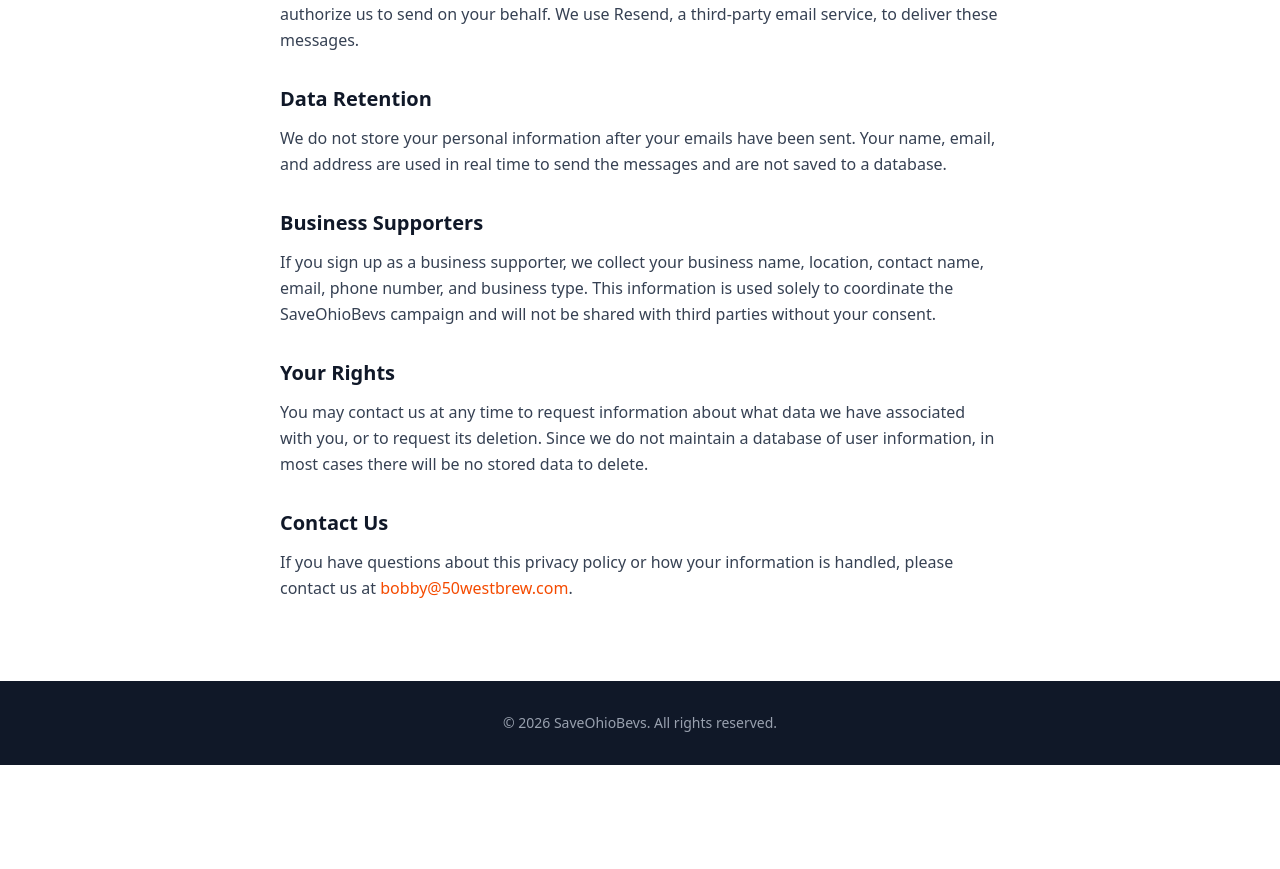
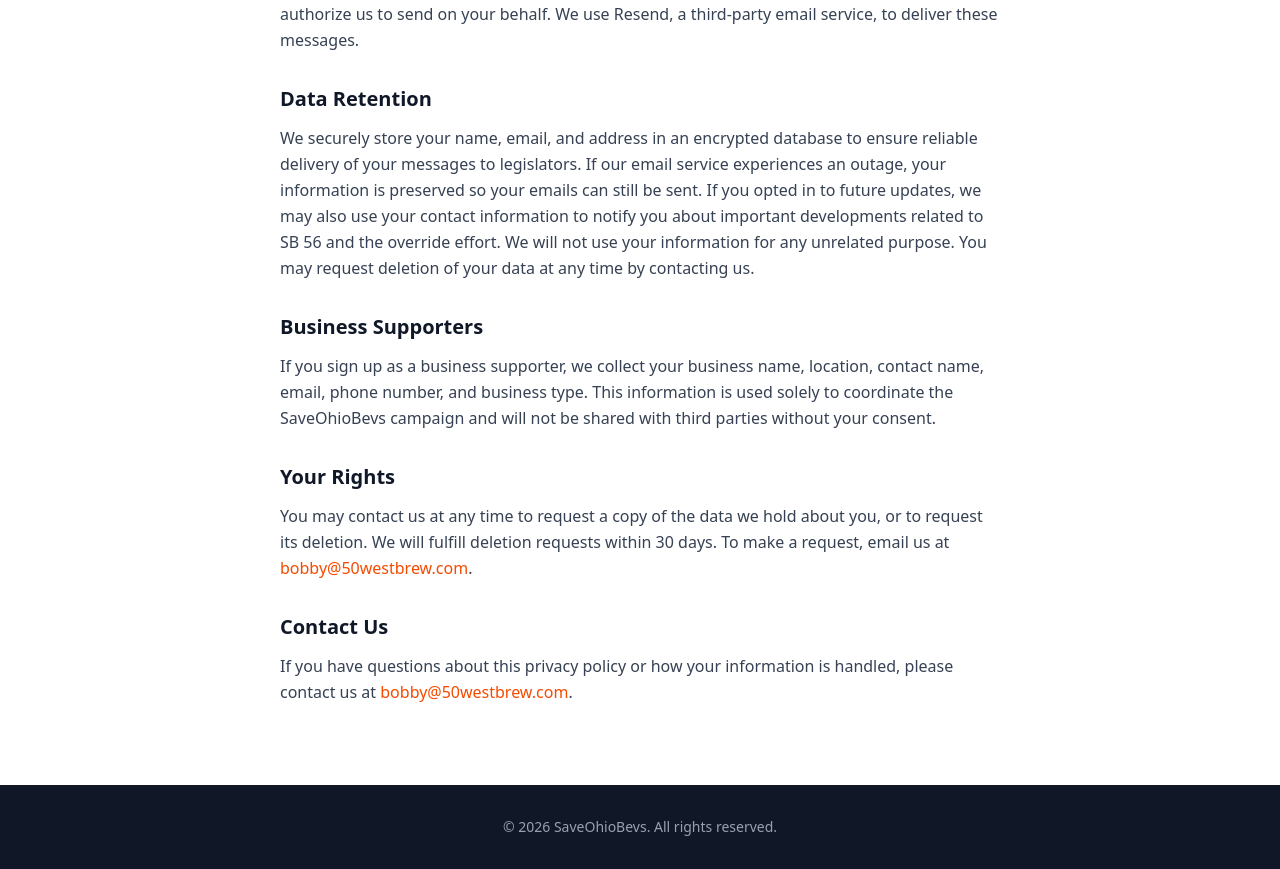
Before and after one commit to BobbySlattery/override-sb56, a Next.js app: page /privacy in a window 1280 px wide. Shown: the part 1161-2030 px from the top of the page. Before the commit the page ends 1926 px from the top, so only its background shows below. Built offline with nearby package versions, Linux system fonts and the light colour scheme.

Commit message:
Update privacy policy to reflect data retention practices

```diff
--- a/app/privacy/page.tsx
+++ b/app/privacy/page.tsx
@@ -20,7 +20,7 @@
       {/* Content */}
       <main className="max-w-3xl mx-auto px-6 py-12">
         <h1 className="text-3xl font-bold mb-2">Privacy Policy</h1>
-        <p className="text-gray-500 mb-8">Last updated: March 23, 2026</p>
+        <p className="text-gray-500 mb-8">Last updated: March 28, 2026</p>
 
         <section className="mb-8">
           <h2 className="text-xl font-bold mb-3">Overview</h2>
@@ -89,9 +89,14 @@
         <section className="mb-8">
           <h2 className="text-xl font-bold mb-3">Data Retention</h2>
           <p className="text-gray-700 leading-relaxed">
-            We do not store your personal information after your emails have been
-            sent. Your name, email, and address are used in real time to send the
-            messages and are not saved to a database.
+            We securely store your name, email, and address in an encrypted
+            database to ensure reliable delivery of your messages to legislators.
+            If our email service experiences an outage, your information is
+            preserved so your emails can still be sent. If you opted in to future
+            updates, we may also use your contact information to notify you about
+            important developments related to SB 56 and the override effort. We
+            will not use your information for any unrelated purpose. You may
+            request deletion of your data at any time by contacting us.
           </p>
         </section>
 
@@ -108,10 +113,16 @@
         <section className="mb-8">
           <h2 className="text-xl font-bold mb-3">Your Rights</h2>
           <p className="text-gray-700 leading-relaxed">
-            You may contact us at any time to request information about what data
-            we have associated with you, or to request its deletion. Since we do
-            not maintain a database of user information, in most cases there will
-            be no stored data to delete.
+            You may contact us at any time to request a copy of the data we hold
+            about you, or to request its deletion. We will fulfill deletion
+            requests within 30 days. To make a request, email us at{" "}
+            <a
+              href="mailto:bobby@50westbrew.com"
+              className="text-orange-600 hover:underline"
+            >
+              bobby@50westbrew.com
+            </a>
+            .
           </p>
         </section>
 
```
